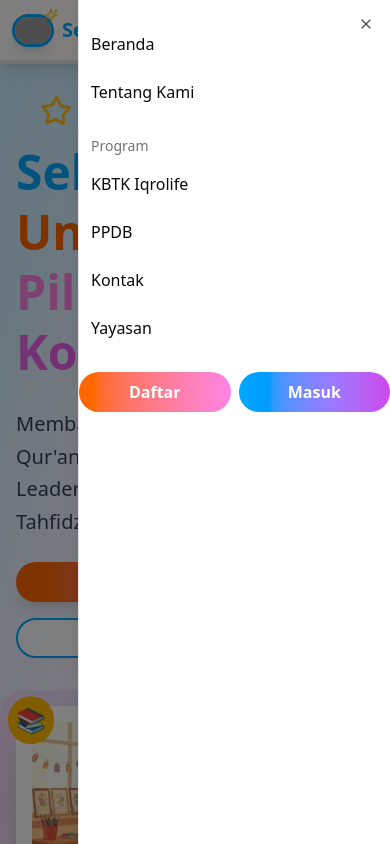
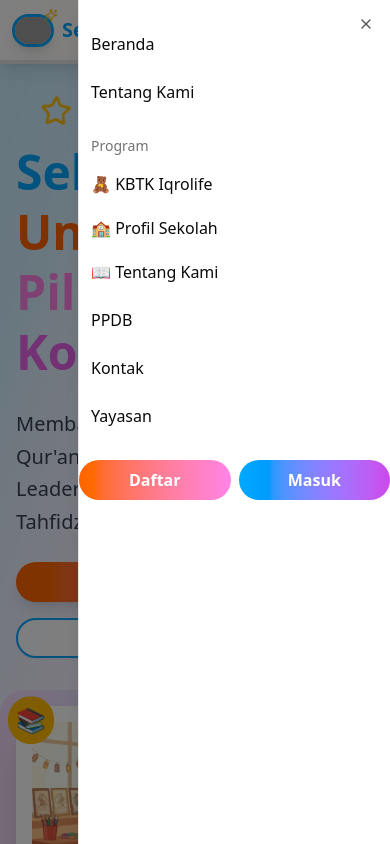
Before and after one commit to rochiyat/iqrolife, a Next.js app: page /school in a window 390 px wide. Both pictures are taken after a click on the button 358 px from the left and 30 px from the top of the page. Shown: the top 844 px of the page. Built offline with nearby package versions, Linux system fonts and the light colour scheme; grey boxes are pictures that could not be loaded.

Commit message:
feat(ui): add school profile and about navigation links
Add new navigation links for school profile and about page in the header component, including updates to the dropdown menu and mobile navigation for better user access.

```diff
--- a/components/header.tsx
+++ b/components/header.tsx
@@ -48,7 +48,7 @@ export default function Header() {
             </Link>
             <div className="relative group">
               <Link
-                href="/school/kbtk"
+                href="/school"
                 className="text-gray-700 hover:text-fun-purple font-medium transition-all duration-300 hover:scale-105 flex items-center"
               >
                 Program
@@ -66,13 +66,25 @@ export default function Header() {
                   />
                 </svg>
               </Link>
-              <div className="absolute top-full left-0 mt-2 w-56 bg-white/95 backdrop-blur-sm rounded-2xl shadow-xl border-2 border-fun-blue/20 opacity-0 invisible group-hover:opacity-100 group-hover:visible transition-all duration-300 z-50">
+              <div className="absolute top-full left-0 mt-2 w-64 bg-white/95 backdrop-blur-sm rounded-2xl shadow-xl border-2 border-fun-blue/20 opacity-0 invisible group-hover:opacity-100 group-hover:visible transition-all duration-300 z-50">
                 <div className="py-3">
                   <Link
                     href="/school/kbtk"
                     className="block px-6 py-3 text-sm text-gray-700 hover:bg-fun-blue/10 hover:text-fun-blue font-medium transition-all duration-200 rounded-lg mx-2"
                   >
                     🧸 KBTK Iqrolife
+                  </Link>
+                  <Link
+                    href="/school"
+                    className="block px-6 py-3 text-sm text-gray-700 hover:bg-fun-green/10 hover:text-fun-green font-medium transition-all duration-200 rounded-lg mx-2"
+                  >
+                    🏫 Profil Sekolah
+                  </Link>
+                  <Link
+                    href="/school/tentang"
+                    className="block px-6 py-3 text-sm text-gray-700 hover:bg-fun-purple/10 hover:text-fun-purple font-medium transition-all duration-200 rounded-lg mx-2"
+                  >
+                    📖 Tentang Kami
                   </Link>
                 </div>
               </div>
@@ -147,7 +159,19 @@ export default function Header() {
                         href="/school/kbtk"
                         className="px-3 py-2 rounded-lg hover:bg-fun-blue/10"
                       >
-                        KBTK Iqrolife
+                        🧸 KBTK Iqrolife
+                      </Link>
+                      <Link
+                        href="/school"
+                        className="px-3 py-2 rounded-lg hover:bg-fun-green/10"
+                      >
+                        🏫 Profil Sekolah
+                      </Link>
+                      <Link
+                        href="/school/tentang"
+                        className="px-3 py-2 rounded-lg hover:bg-fun-purple/10"
+                      >
+                        📖 Tentang Kami
                       </Link>
                     </div>
                   </div>
```
